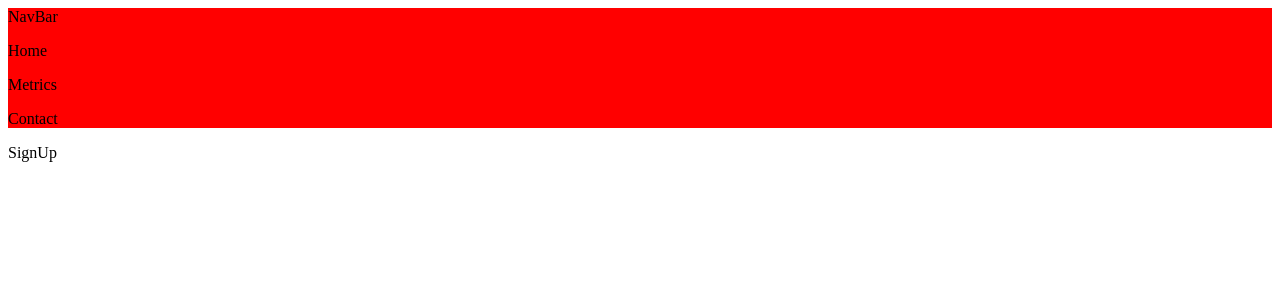
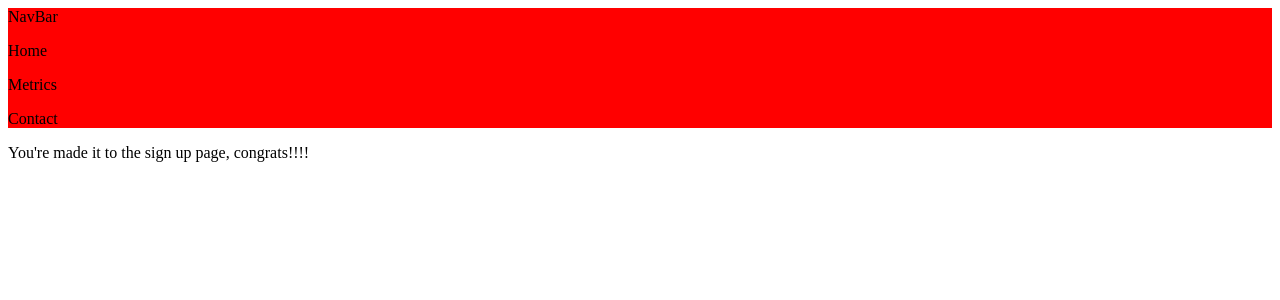
Before and after one commit to ndoolan/ClimbTime, a React app: page /signup in a window 1280 px wide. Shown: the top 300 px of the page. Built offline with nearby package versions, Linux system fonts and the light colour scheme.

Commit message:
BrowserRouterFixes/ND

```diff
--- a/src/client/App.tsx
+++ b/src/client/App.tsx
@@ -1,15 +1,25 @@
-import { BrowserRouter, Routes, Route } from 'react-router-dom'
+import { BrowserRouter, Routes, Route, Outlet } from 'react-router-dom'
 import NavBar from './components/NavBar'
 import Login from './pages/Login'
 import SignUp from './pages/SignUp'
 
+const Layout = () => {
+  return (
+    <>
+    <NavBar/>
+    <Outlet/>
+    </>
+  )
+}
+
 const App = () => {
   return (
     <BrowserRouter>
-    <NavBar />
       <Routes>
-          <Route path='/' element={<Login />} />
-          <Route path='/signup'element={<SignUp />} />
+          <Route path='/' element={<Layout />}>
+            <Route index element={<Login />} />
+            <Route path='signup' element={<SignUp />} />
+          </Route>
       </Routes>
     </BrowserRouter>
   )
--- a/src/client/pages/SignUp.tsx
+++ b/src/client/pages/SignUp.tsx
@@ -1,6 +1,7 @@
 export const SignUp = () => {
   return (
-    <div>SignUp</div>
+    <div>You're made it to the sign up page, congrats!!!!
+    </div>
   )
 }
 
--- a/src/server/server.ts
+++ b/src/server/server.ts
@@ -1,11 +1,14 @@
 import express, { Request, Response, NextFunction, Application } from 'express'
 import path from 'path'
 import 'dotenv/config';
+import history from 'connect-history-api-fallback'
 
 //Routers
 import authRouter from './routes/authRouter';
 
 const app: Application = express();
+
+app.use(history());
 
 app.use('/auth', authRouter);
 
```
